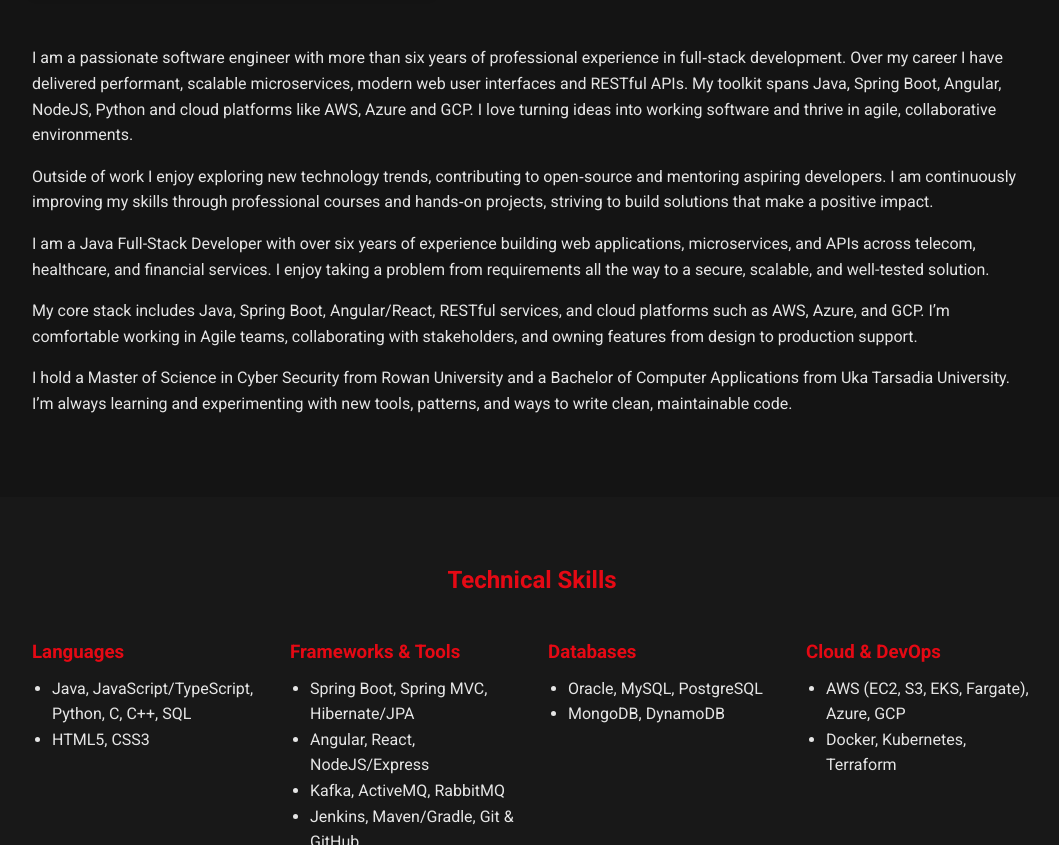
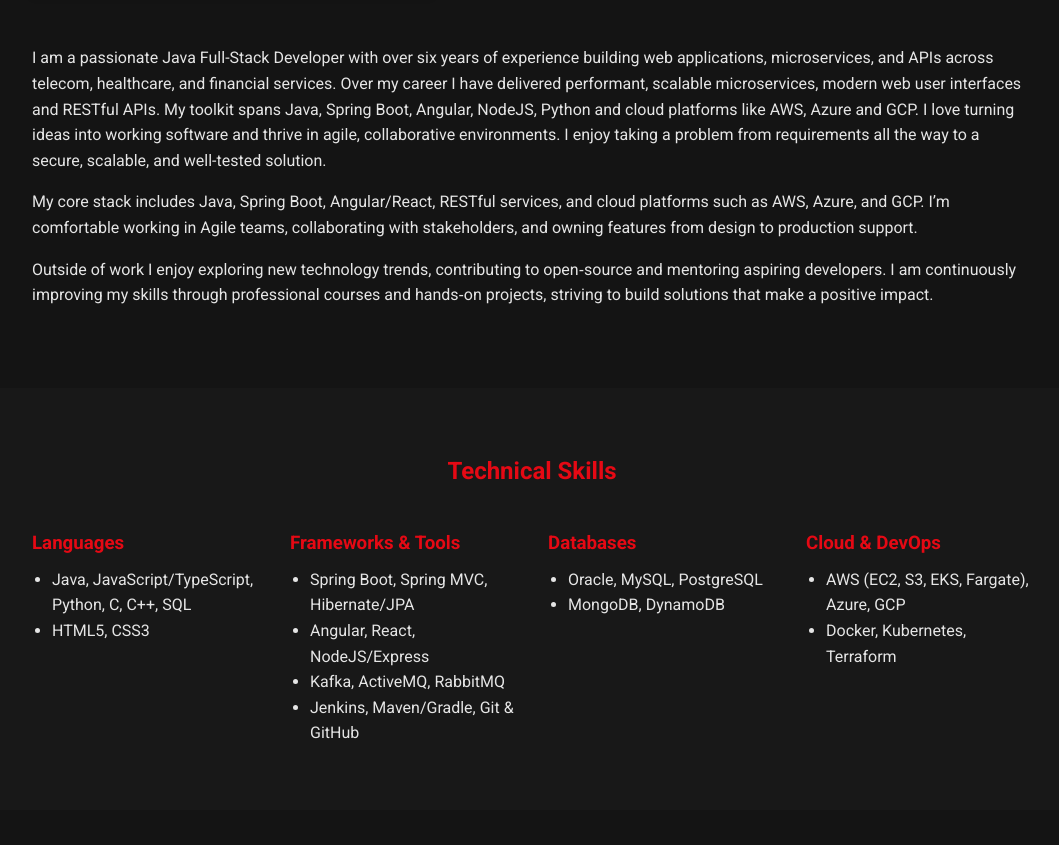
Before and after one commit to henish2619/henish-portfolio-site, a plain HTML site: page index.html in a window 1280 px wide. Shown: the part 1053-1898 px from the top of the page, without its empty margins (108-1167 px from the left). Drawn offline with Linux system fonts and the light colour scheme.

Commit message:
Revise personal description in index.html
Updated personal description to highlight Java Full-Stack expertise and experience in various industries. Removed redundant paragraphs and refined the text for clarity.

```diff
--- a/index.html
+++ b/index.html
@@ -59,16 +59,12 @@
                     </div>
                     <div class="about-text">
                         <p>
-                            I am a passionate software engineer with more than six years of professional experience in full‑stack development. Over my career I have delivered performant, scalable microservices, modern web user interfaces and RESTful APIs. My toolkit spans Java, Spring Boot, Angular, NodeJS, Python and cloud platforms like AWS, Azure and GCP. I love turning ideas into working software and thrive in agile, collaborative environments.
-                        </p>
-                        <p>
-                            Outside of work I enjoy exploring new technology trends, contributing to open‑source and mentoring aspiring developers. I am continuously improving my skills through professional courses and hands‑on projects, striving to build solutions that make a positive impact.
-                        </p>
-                        <p>
-                    I am a Java Full-Stack Developer with over six years of experience building
+                            I am a passionate Java Full-Stack Developer with over six years of experience building
                             web applications, microservices, and APIs across telecom, healthcare, and
-                    financial services. I enjoy taking a problem from requirements all the way
-                    to a secure, scalable, and well-tested solution.
+                            financial services. Over my career I have delivered performant, scalable microservices, modern web user interfaces and RESTful APIs.
+                            My toolkit spans Java, Spring Boot, Angular, NodeJS, Python and cloud platforms like AWS, Azure and GCP.
+                            I love turning ideas into working software and thrive in agile, collaborative environments.
+                            I enjoy taking a problem from requirements all the way to a secure, scalable, and well-tested solution.
                         </p>
                         <p>
                             My core stack includes Java, Spring Boot, Angular/React, RESTful services,
@@ -77,11 +73,12 @@
                             design to production support.
                         </p>
                         <p>
-                    I hold a Master of Science in Cyber Security from Rowan University and a
-                    Bachelor of Computer Applications from Uka Tarsadia University. I’m always
-                    learning and experimenting with new tools, patterns, and ways to write clean,
-                    maintainable code.
+                            Outside of work I enjoy exploring new technology trends, contributing to open‑source and mentoring aspiring developers.
+                            I am continuously improving my skills through professional courses and hands‑on projects,
+                            striving to build solutions that make a positive impact.
                         </p>
+
+
                     </div>
                 </div>
             </div>
```
Lines whose indentation alone changed are shown as unchanged.
